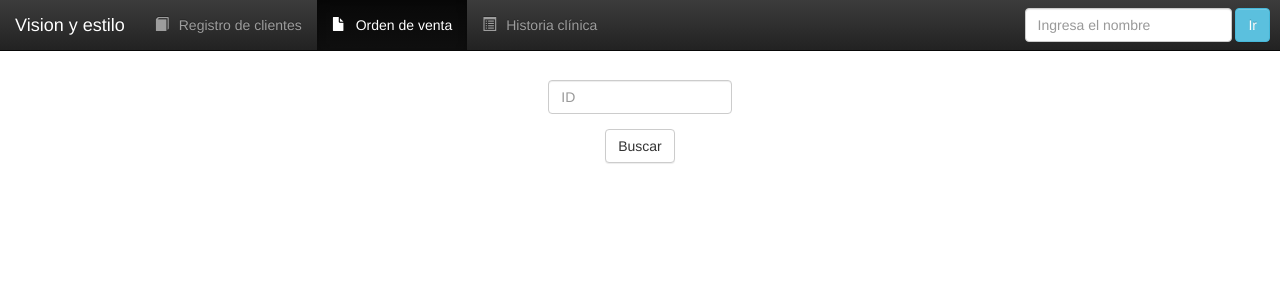
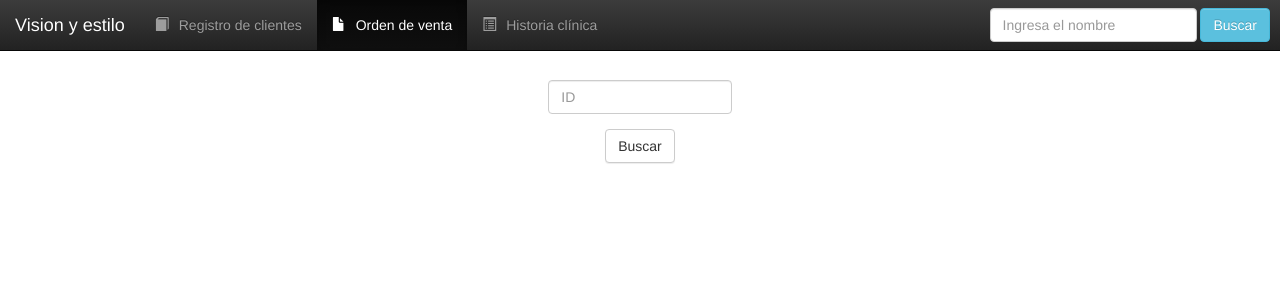
Before and after one commit to Baphometleviat/visionyestilo, a PHP site: page /busqueda_orden.php in a window 1280 px wide. Shown: the top 300 px of the page. Run offline with PHP 8.4, Linux system fonts and the light colour scheme; some libraries are stand-ins or nearby versions.

Commit message:
Revert "Boton ir"
This reverts commit efb6f3abc78cec591561f93bf350886154fec321.

```diff
--- a/busqueda_orden.php
+++ b/busqueda_orden.php
@@ -38,7 +38,7 @@
           <div class="form-group ">
             <input type="text" class="form-control" placeholder="Ingresa el nombre" name="nombreCliente" required>
           </div>
-            <button type="submit" class="btn btn-info">Ir</button>
+            <button type="submit" class="btn btn-info">Buscar</button>
         </form>
     </ul>
     </div>
```
